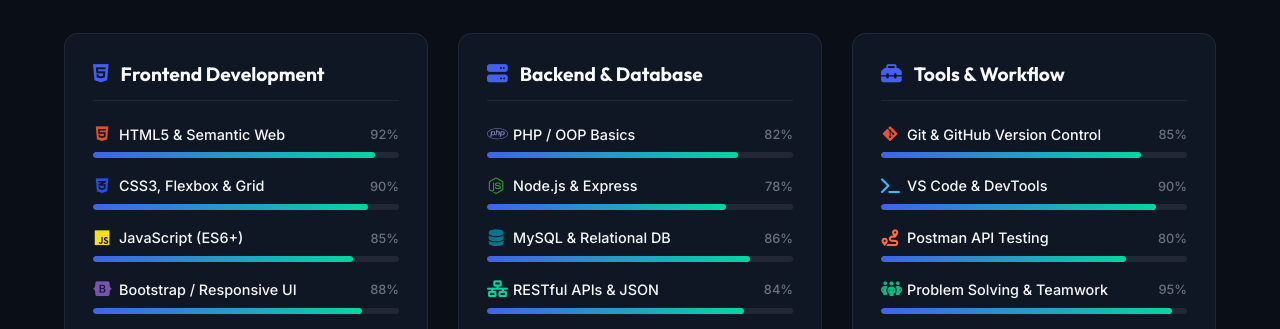
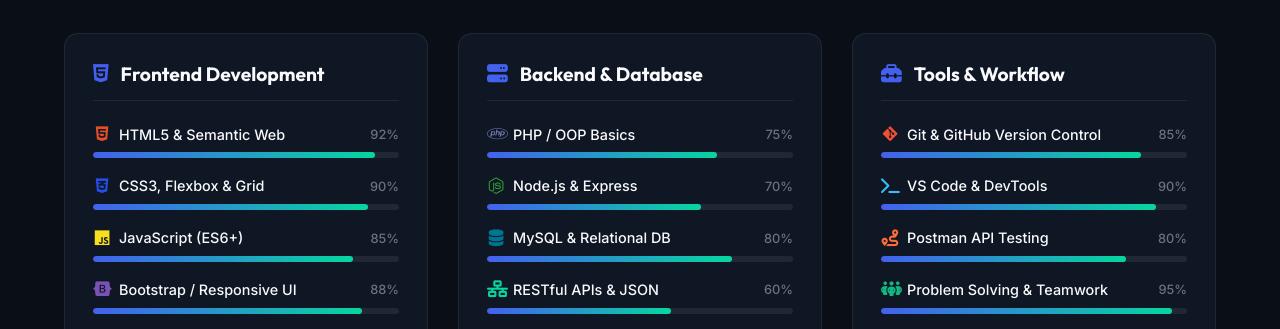
Before and after one commit to princejohnbundalan1-debug/Portfolio, a plain HTML site: page index.html in a window 1280 px wide. Shown: the part 2880-3209 px from the top of the page. Drawn offline with Linux system fonts and the light colour scheme.

Commit message:
Update portfolio

```diff
--- a/index.html
+++ b/index.html
@@ -442,10 +442,10 @@
                 <div class="skill-info">
                   <span class="skill-name"><i class="fa-brands fa-php" style="color:#777bb4;"></i> PHP / OOP
                     Basics</span>
-                  <span class="skill-level-text">82%</span>
+                  <span class="skill-level-text">75%</span>
                 </div>
                 <div class="skill-bar-bg">
-                  <div class="skill-bar-fill" style="width: 82%;"></div>
+                  <div class="skill-bar-fill" style="width: 75%;"></div>
                 </div>
               </div>
 
@@ -453,10 +453,10 @@
                 <div class="skill-info">
                   <span class="skill-name"><i class="fa-brands fa-node-js" style="color:#339933;"></i> Node.js &amp;
                     Express</span>
-                  <span class="skill-level-text">78%</span>
+                  <span class="skill-level-text">70%</span>
                 </div>
                 <div class="skill-bar-bg">
-                  <div class="skill-bar-fill" style="width: 78%;"></div>
+                  <div class="skill-bar-fill" style="width: 70%;"></div>
                 </div>
               </div>
 
@@ -464,10 +464,10 @@
                 <div class="skill-info">
                   <span class="skill-name"><i class="fa-solid fa-database" style="color:#00758f;"></i> MySQL &amp;
                     Relational DB</span>
-                  <span class="skill-level-text">86%</span>
+                  <span class="skill-level-text">80%</span>
                 </div>
                 <div class="skill-bar-bg">
-                  <div class="skill-bar-fill" style="width: 86%;"></div>
+                  <div class="skill-bar-fill" style="width: 80%;"></div>
                 </div>
               </div>
 
@@ -475,10 +475,10 @@
                 <div class="skill-info">
                   <span class="skill-name"><i class="fa-solid fa-network-wired" style="color:#06d6a0;"></i> RESTful APIs
                     &amp; JSON</span>
-                  <span class="skill-level-text">84%</span>
+                  <span class="skill-level-text">60%</span>
                 </div>
                 <div class="skill-bar-bg">
-                  <div class="skill-bar-fill" style="width: 84%;"></div>
+                  <div class="skill-bar-fill" style="width: 60%;"></div>
                 </div>
               </div>
             </div>
```
